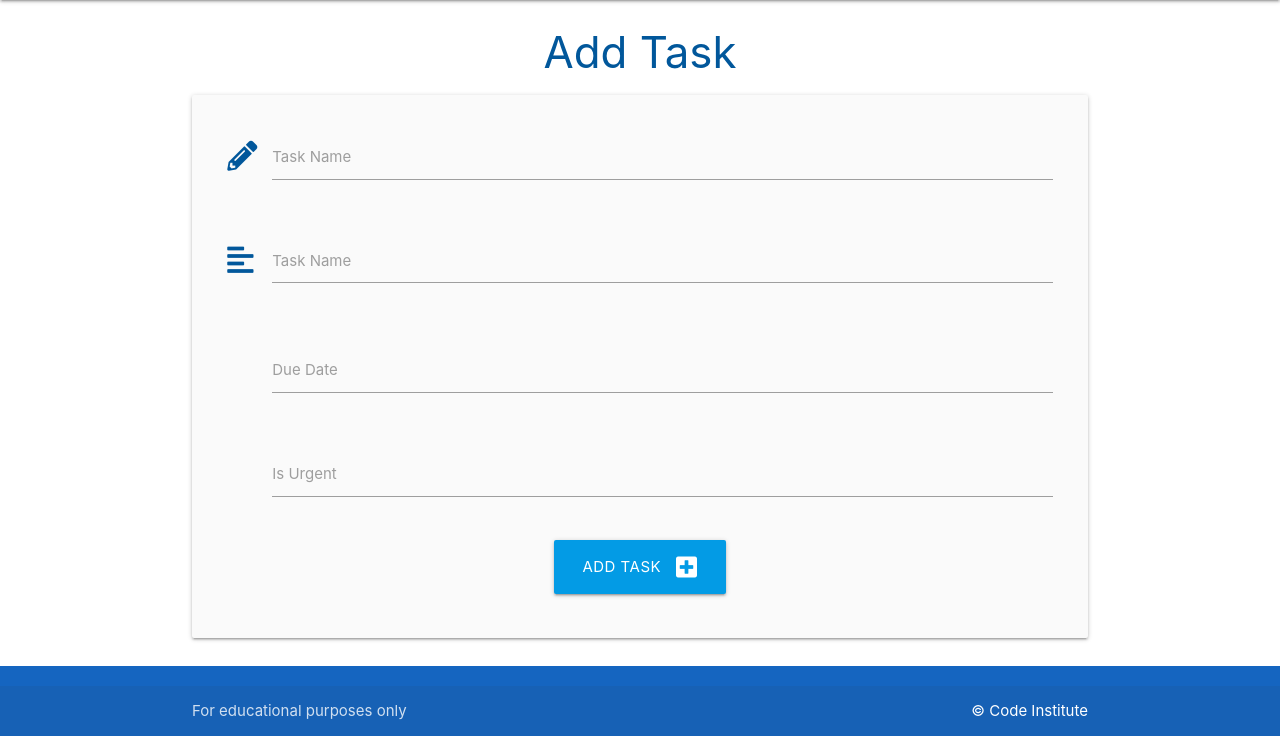
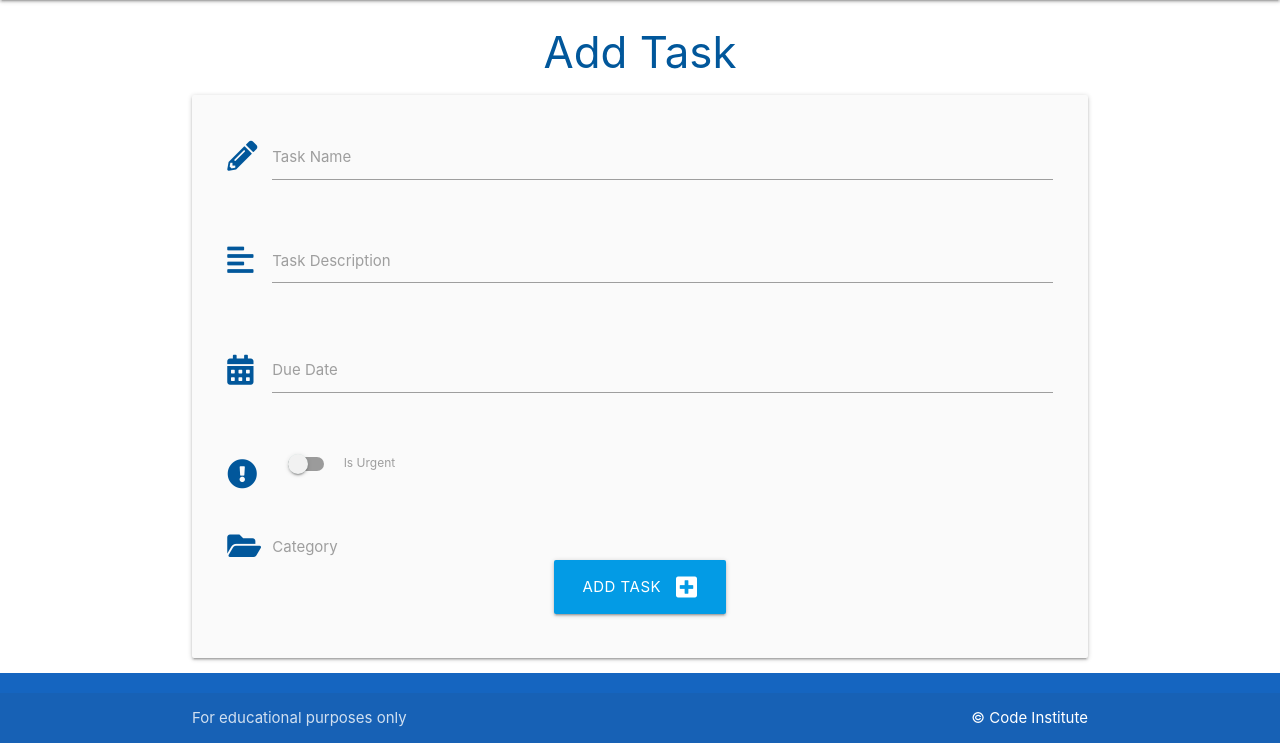
Before and after one commit to Krnsand/task-manger-flaskSQL, a Flask app: page /add_task in a window 1280 px wide. Shown: the part 64-807 px from the top of the page. Run offline with Flask 2, Linux system fonts and the light colour scheme; data that the repository does not hold is empty.

Commit message:
Write add_task code and set up that page

```diff
--- a/taskmanager/templates/add_task.html
+++ b/taskmanager/templates/add_task.html
@@ -13,29 +13,47 @@
                 <label for="task_name">Task Name</label>
             </div>
         </div>
-        <!-- task_description -->
+        <!-- task description -->
         <div class="row">
             <div class="input-field col s12">
                 <i class="fas fa-align-left prefix light-blue-text text-darken-4"></i>
-                <textarea id="task_description" name="task_description" minlength="50" maxlength="200"
-                type="text" class="materialize-textarea validate" required></textarea>
-                <label for="task_description">Task Name</label>
+                <textarea id="task_description" name="task_description" minlength="5" maxlength="200"
+                    type="text" class="materialize-textarea validate" required></textarea>
+                <label for="task_description">Task Description</label>
             </div>
         </div>
-        <!-- due_date -->
+        <!-- due date -->
         <div class="row">
             <div class="input-field col s12">
-                <i class="fas fa-calender prefix light-blue-text text-darken-4"></i>
+                <i class="fas fa-calendar-alt prefix light-blue-text text-darken-4"></i>
                 <input id="due_date" name="due_date" type="text" class="datepicker validate" required>
                 <label for="due_date">Due Date</label>
             </div>
         </div>
-        <!-- is_urgent -->
+        <!-- is urgent -->
         <div class="row">
             <div class="input-field col s12">
-                <i class="fas fa-exlamation-circle prefix light-blue-text text-darken-4"></i>
-                <input id="is_urgent" name="is_urgent" type="text" class="validate" required>
-                <label for="is_urgent">Is Urgent</label>
+                <div class="switch">
+                    <i class="fas fa-exclamation-circle prefix light-blue-text text-darken-4"></i>
+                    <label for="is_urgent">
+                        <input id="is_urgent" name="is_urgent" type="checkbox">
+                        <span class="lever"></span>
+                        Is Urgent
+                    </label>
+                </div>
+            </div>
+        </div>
+        <!-- category id -->
+        <div class="row">
+            <div class="input-field col s12">
+                <i class="fas fa-folder-open prefix light-blue-text text-darken-4"></i>
+                <select id="category_id" name="category_id" class="validate" required>
+                    <option value="" disabled selected>Choose Category</option>
+                    {% for category in categories %}
+                        <option value="{{ category.id }}">{{ category.category_name }}</option>
+                    {% endfor %}
+                </select>
+                <label for="category_id">Category</label>
             </div>
         </div>
         <!-- submit button -->
```
